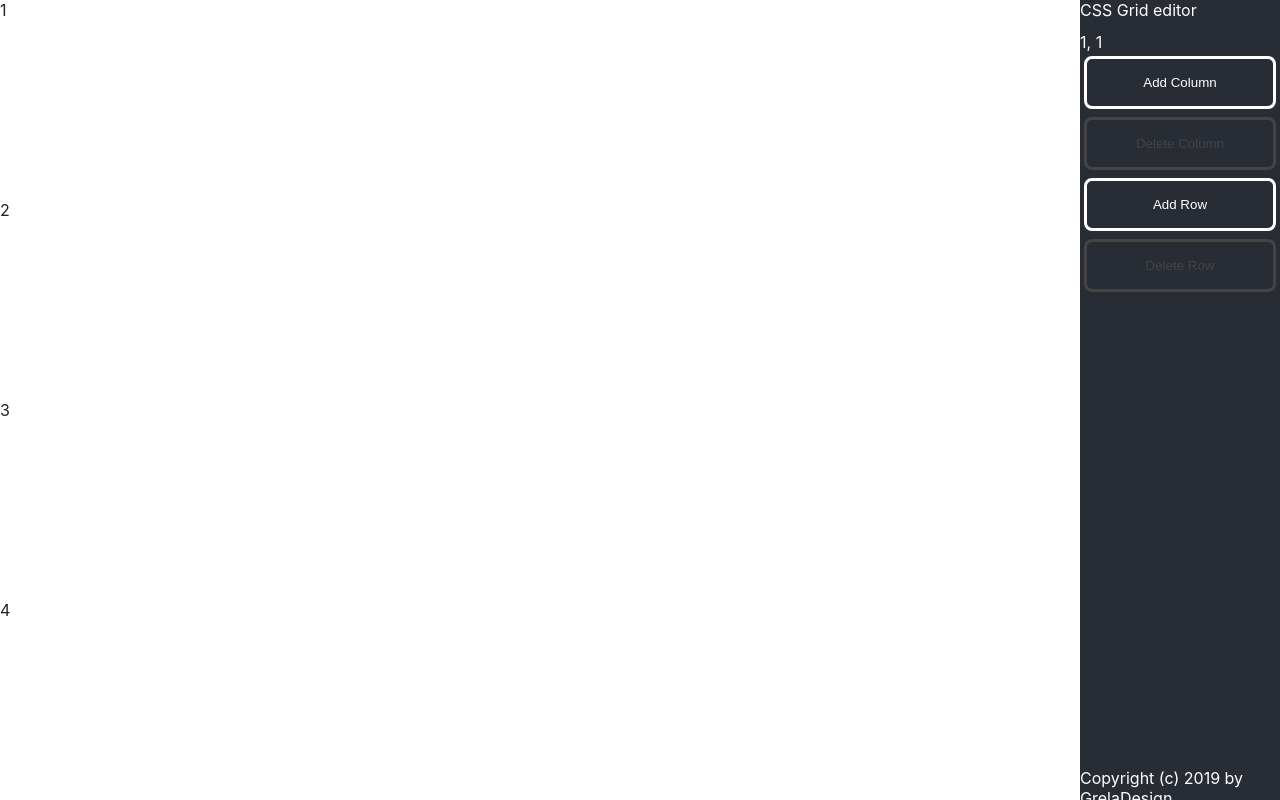
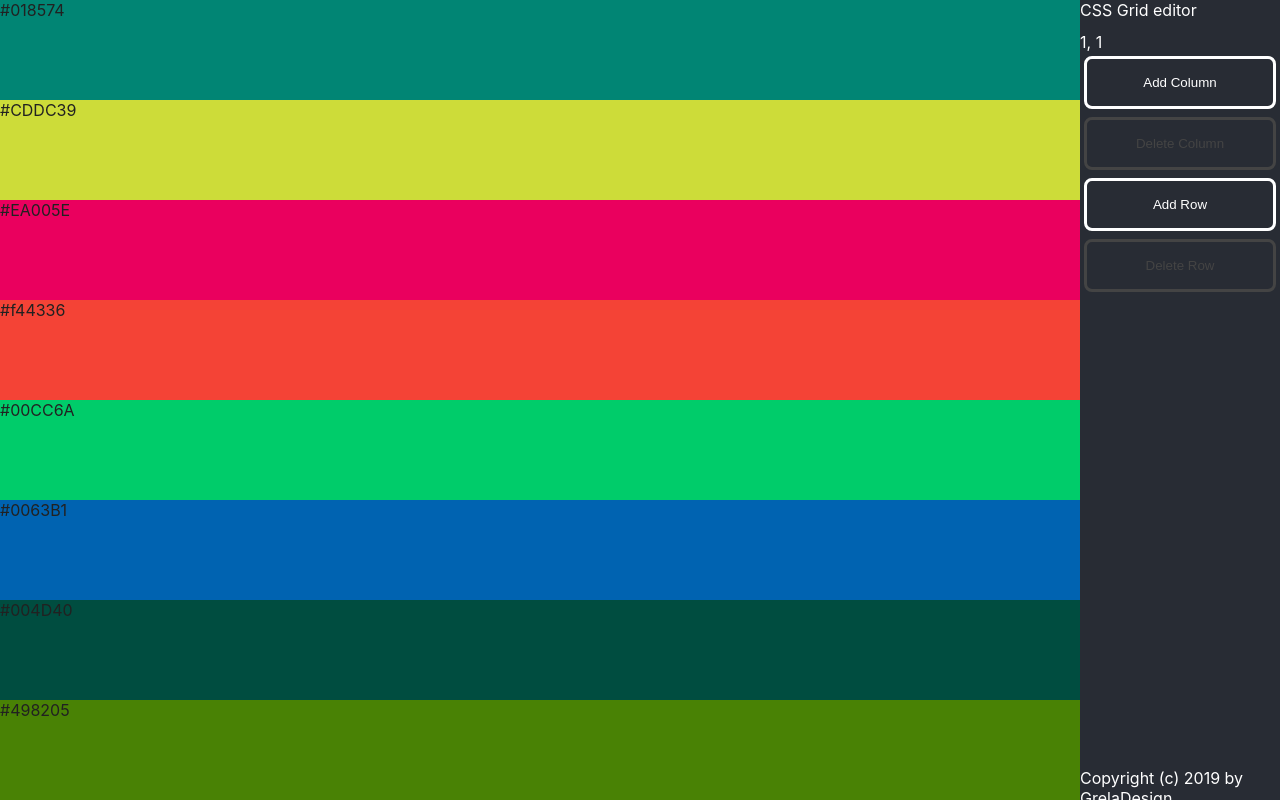
Before and after one commit to LukaszGrela/ts-react-css-grid, a React (Create React App) app: page / in a window 1280 px wide. Built offline with nearby package versions, Linux system fonts and the light colour scheme.

Commit message:
Add gridContent to generate grid children

```diff
--- a/src/components/GridView/GridView.tsx
+++ b/src/components/GridView/GridView.tsx
@@ -1,4 +1,4 @@
-import React from 'react';
+import React, { ReactNode } from 'react';
 
 import './styles/index.scss';
 import { ICSSGridStyle } from '../../store/Grid/types';
@@ -8,18 +8,28 @@ export interface IProps {
   rows: number;
 
   gridStyle: ICSSGridStyle;
+  gridContent: string[];
 }
 
 const GridView: React.FC<IProps> = ({
   columns,
   rows,
   gridStyle,
+  gridContent,
 }: IProps): JSX.Element => (
   <div className="GridView" style={{ ...gridStyle }}>
-    <div className="GridView_child">1</div>
-    <div className="GridView_child">2</div>
-    <div className="GridView_child">3</div>
-    <div className="GridView_child">4</div>
+    {gridContent.map(
+      (childDescriptor): ReactNode => {
+        return (
+          <div
+            className="GridView_child"
+            key={childDescriptor}
+            style={{ backgroundColor: childDescriptor }}>
+            {childDescriptor}
+          </div>
+        );
+      }
+    )}
   </div>
 );
 
--- a/src/components/GridView/GridViewConnected.ts
+++ b/src/components/GridView/GridViewConnected.ts
@@ -1,12 +1,24 @@
 import { connect } from 'react-redux';
 import GridView, { IProps } from './GridView';
 import { AppState } from '../../store';
+import { stringToHashedColour } from '../../utils/stringToHashedColour';
 
-type TStateProps = Pick<IProps, 'columns' | 'rows' | 'gridStyle'>;
+type TStateProps = Pick<IProps, 'columns' | 'rows' | 'gridStyle' | 'gridContent'>;
 const mapStateToProps = (state: AppState): TStateProps => ({
   columns: state.grid.columns,
   rows: state.grid.rows,
   gridStyle: state.grid.style,
+
+  gridContent: [
+    stringToHashedColour('jeden 1'),
+    stringToHashedColour('dwa 2'),
+    stringToHashedColour('trzy 3'),
+    stringToHashedColour('cztery 4'),
+    stringToHashedColour('piec 5'),
+    stringToHashedColour('szesc 6'),
+    stringToHashedColour('siedem 7'),
+    stringToHashedColour('osiem 8'),
+  ]
 });
 
 export default connect(mapStateToProps)(GridView);
```
